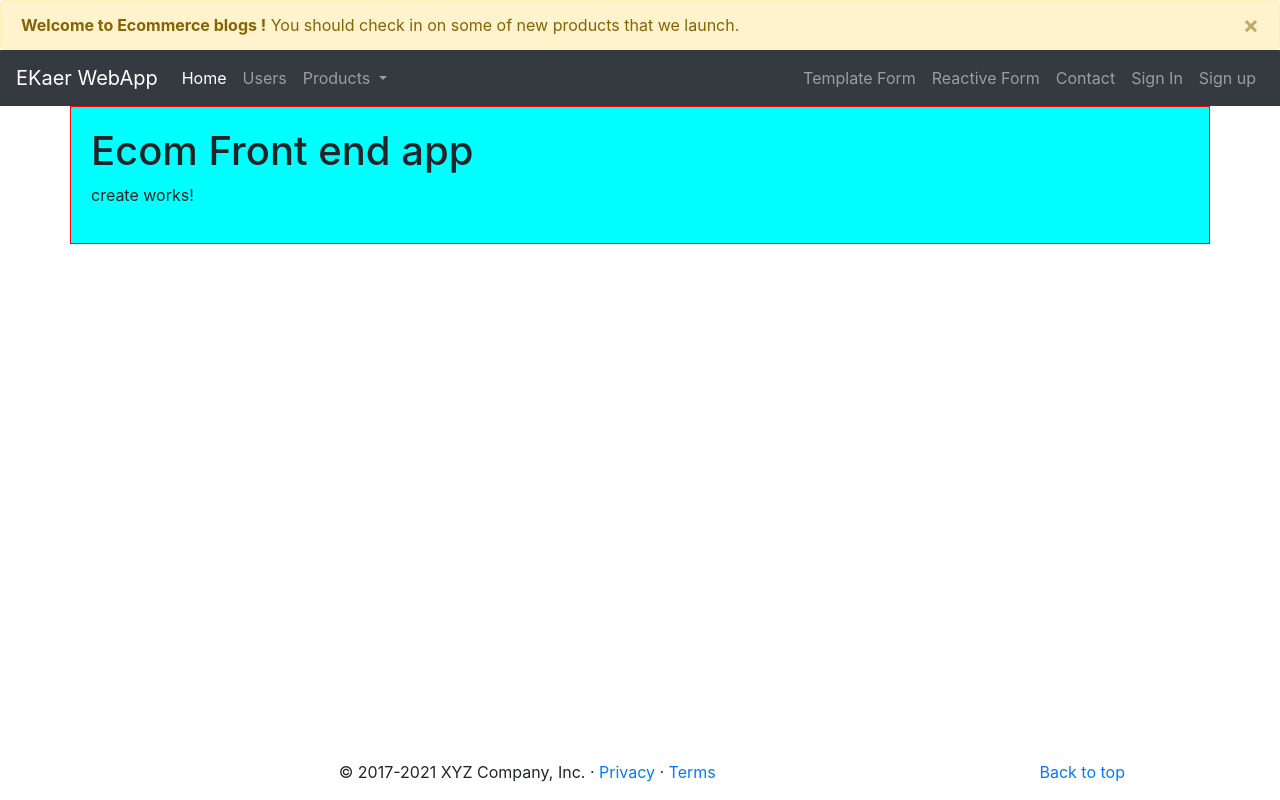
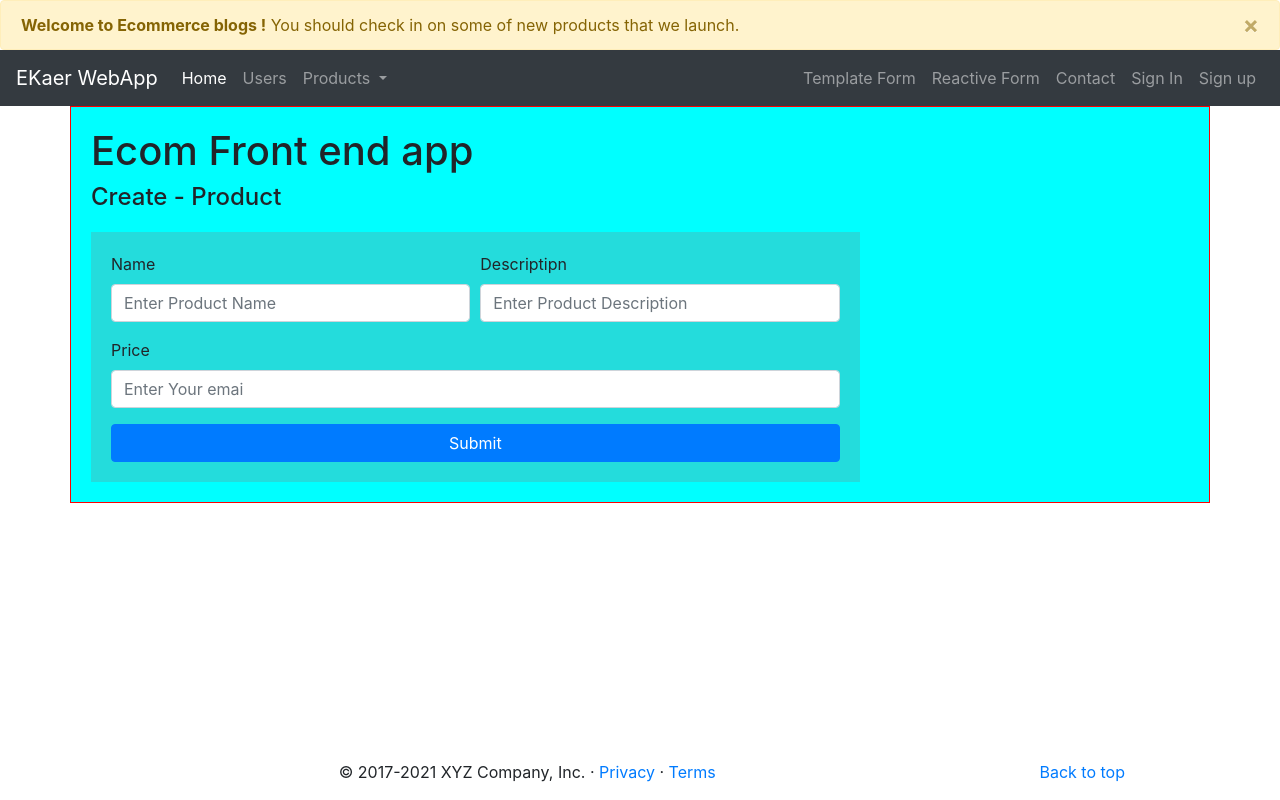
Before and after one commit to wahidKhan74/phase4-ecom-frontend-04-17-2021, an Angular app: page /products/create in a window 1280 px wide. Built offline with nearby package versions, Linux system fonts and the light colour scheme.

Commit message:
http-client api service

```diff
--- /dev/null
+++ b/src/app/api.service.ts
@@ -0,0 +1,33 @@
+import { Injectable } from '@angular/core';
+import { HttpClient } from '@angular/common/http';
+
+@Injectable({
+  providedIn: 'root'
+})
+export class ApiService {
+
+  private url :string = "http://localhost:9000/products";
+
+  constructor(private httpClient:HttpClient) { }
+
+  public getProducts(){
+    return this.httpClient.get(this.url);
+  }
+
+  public getOneProduct(id:string){
+    return this.httpClient.get(`${this.url}/${id}`);
+  }
+
+  public createProduct(product:any){
+    return this.httpClient.post(`${this.url}`,product);
+  }
+
+  public updateProduct(id:string,product:any){
+    return this.httpClient.put(`${this.url}/${id}`,product);
+  }
+
+  public deleteProduct(id:string){
+    return this.httpClient.delete(`${this.url}/${id}`);
+  }
+
+}
--- a/src/app/app-routing.module.ts
+++ b/src/app/app-routing.module.ts
@@ -21,7 +21,7 @@ const routes: Routes = [
     { path:'' , component:ProductsComponent },
     { path:'create' , component:CreateComponent },
     { path:'update' , component:UpdateComponent },
-    { path:'details' , component:DetailsComponent }
+    { path:'details/:id' , component:DetailsComponent }
   ]},
   { path: 'users', component:UsersComponent},
   { path: 'template-form', component:TemplateFormComponent},
--- a/src/app/app.module.ts
+++ b/src/app/app.module.ts
@@ -18,6 +18,7 @@ import { NotfoundComponent } from './notfound/notfound.component';
 import {FormsModule, ReactiveFormsModule} from '@angular/forms';
 import { TemplateFormComponent } from './template-form/template-form.component';
 import { ReactiveFormComponent } from './reactive-form/reactive-form.component';
+import { HttpClientModule } from '@angular/common/http';
 
 @NgModule({
   declarations: [
@@ -40,7 +41,8 @@ import { ReactiveFormComponent } from './reactive-form/reactive-form.component';
     BrowserModule,
     AppRoutingModule,
     FormsModule,
-    ReactiveFormsModule
+    ReactiveFormsModule,
+    HttpClientModule
   ],
   providers: [],
   bootstrap: [AppComponent]
--- a/src/app/products/create/create.component.css
+++ b/src/app/products/create/create.component.css
@@ -0,0 +1,11 @@
+.well {
+    background-color: #80808047;
+    align-self: center;
+    padding: 20px;
+    margin-top: 20px;
+    width: 70%;
+}
+.has-error {
+    color:  red;
+    font-weight: 500;
+}
--- a/src/app/products/create/create.component.html
+++ b/src/app/products/create/create.component.html
@@ -1 +1,41 @@
-<p>create works!</p>
+<h4>Create - Product</h4>
+<div class="well well-lg">
+    <form [formGroup]="productForm" class="form-horizontal" (ngSubmit)="submitForm(productForm)" novalidate>
+        <div class="form-row">
+            <div class="form-group col-md">
+                <label for="name"> Name </label>
+                <input type="text" class="form-control" formControlName="name" name="name"
+                 id="name" placeholder="Enter Product Name" >
+                <small *ngIf="hasError('name')" [ngClass]="{'has-error' : hasError('name') }" >
+                    <span *ngIf="name.errors.required"> Name is a required field .</span>
+                    <span *ngIf="name.errors.minlength"> Name is  min 2 char long .</span>
+                    <span *ngIf="name.errors.maxlength"> Name is  max 16 char long .</span>
+                </small>
+            </div>
+            <div class="form-group col-md">
+                <label for="description"> Descriptipn </label>
+                <input type="text"  class="form-control" formControlName="description" name="description"
+                id="description" placeholder="Enter Product Description" >
+                <small *ngIf="hasError('description')" [ngClass]="{'has-error' : hasError('description') }" >
+                    <span *ngIf="description.errors.required"> Description is a required field .</span>
+                    <span *ngIf="description.errors.minlength"> Description is  min 2 char long .</span>
+                    <span *ngIf="description.errors.maxlength"> Description is  max 16 char long .</span>
+                </small>
+            </div>
+        </div>
+        <div class="form-row">
+
+            <div class="form-group col-md">
+                <label for="price">Price</label>
+                <input type="text" class="form-control" formControlName="price" name="price" id="price"
+                    placeholder="Enter Your emai" >
+                <small *ngIf="hasError('price')" [ngClass]="{'has-error' : hasError('price') }" >
+                    <span *ngIf="price.errors.required"> price is a required field .</span>
+                    <span *ngIf="price.errors.price"> Please, enter a valid price address here.</span>
+                </small>
+              </div>
+        </div>
+        <button type="submit" class="btn btn-primary btn-block" >Submit</button>
+      </form>
+
+</div>
--- a/src/app/products/create/create.component.ts
+++ b/src/app/products/create/create.component.ts
@@ -1,4 +1,7 @@
 import { Component, OnInit } from '@angular/core';
+import { FormGroup, FormBuilder, Validators, FormControl } from '@angular/forms';
+import { ApiService } from 'src/app/api.service';
+import { Router } from '@angular/router';
 
 @Component({
   selector: 'app-create',
@@ -7,9 +10,55 @@ import { Component, OnInit } from '@angular/core';
 })
 export class CreateComponent implements OnInit {
 
-  constructor() { }
+  public productForm :FormGroup;
+  submitted: boolean;
+
+  // DI -> by adding properties in constrctor.
+  constructor(private formBuilder:FormBuilder, private apiService:ApiService,private router :Router) { }
 
   ngOnInit(): void {
+
+    this.productForm = this.formBuilder.group({
+      name : ['',[Validators.required, Validators.minLength(2), Validators.maxLength(16)]],
+      description :['',[Validators.required, Validators.minLength(2), Validators.maxLength(16)]],
+      price :['',Validators.required]
+    });
+
   }
 
+  public hasError(field:any){
+    return (this.productForm.get(field).invalid && this.productForm.get(field).touched
+    && this.productForm.get(field).errors);
+  }
+
+  public submitForm(form:any){
+    // console.log(form);
+    if(form.valid) {
+      this.submitted  = true;
+      // if product is valid
+      this.apiService.createProduct(this.productForm.value).subscribe(res=>{
+        this.router.navigateByUrl('/products');
+      });
+
+    } else{
+      this.validateForm(form);
+    }
+    // console.log(this.productForm.value);
+  }
+
+  validateForm(form:any){
+    Object.keys(form.controls).forEach(field=>{
+      const control = form.get(field);
+      if( control instanceof FormControl){
+        control.markAsTouched({ onlySelf : true })
+      } else{
+        this.validateForm(control);
+      }
+    })
+  }
+
+  get name() { return this.productForm.get('name')}
+  get description() { return this.productForm.get('description')}
+  get price() { return this.productForm.get('price')}
+
 }
--- a/src/app/products/details/details.component.html
+++ b/src/app/products/details/details.component.html
@@ -1 +1,10 @@
-<p>details works!</p>
+
+<div class="card" style="width: 18rem;">
+    <!-- <img src="..." class="card-img-top" alt="..."> -->
+    <div class="card-body">
+      <h5 class="card-title">{{product.name}}</h5>
+      <p class="card-text">{{product.description}}</p>
+      <p class="card-text">{{product.price}}</p>
+      <a href="#" class="btn btn-primary">Go somewhere</a>
+    </div>
+  </div>
--- a/src/app/products/details/details.component.ts
+++ b/src/app/products/details/details.component.ts
@@ -1,4 +1,6 @@
 import { Component, OnInit } from '@angular/core';
+import { ActivatedRoute } from '@angular/router';
+import { ApiService } from 'src/app/api.service';
 
 @Component({
   selector: 'app-details',
@@ -7,9 +9,20 @@ import { Component, OnInit } from '@angular/core';
 })
 export class DetailsComponent implements OnInit {
 
-  constructor() { }
+  constructor(private route: ActivatedRoute, private apiService:ApiService) { }
+  public id: string ;
+  product:any;
 
   ngOnInit(): void {
+    this.route.params.subscribe(params=>{
+      // console.log(params);
+      this.id= params.id;
+      this.apiService.getOneProduct(this.id).subscribe(data=>{
+        // console.log(data);
+        this.product = data;
+      })
+    });
+
   }
 
 }
--- a/src/app/products/products.component.css
+++ b/src/app/products/products.component.css
@@ -0,0 +1,4 @@
+.link{
+    color: indigo;
+    cursor: pointer;
+}
--- a/src/app/products/products.component.html
+++ b/src/app/products/products.component.html
@@ -1 +1,25 @@
-<p>products works!</p>
+<h4>Products list </h4>
+<button style="float:right"  (click)="create()">create</button>
+<table class="table">
+  <thead class="thead-dark">
+    <tr>
+      <th scope="col">#Id</th>
+      <th scope="col">Name</th>
+      <th scope="col">Description</th>
+      <th scope="col">Price</th>
+      <th scope="col">Action</th>
+    </tr>
+  </thead>
+  <tbody>
+    <tr *ngFor="let p of products">
+      <th scope="row">{{p.id}}</th>
+      <td><a class="link" (click)="view(p.id)">{{p.name}}</a></td>
+      <td>{{p.description}}</td>
+      <td>{{p.price}}</td>
+      <td>
+          <button (click)="delete(p.id)">delete</button>
+          <button (click)="edit()">edit</button>
+      </td>
+    </tr>
+  </tbody>
+</table>
--- a/src/app/products/products.component.ts
+++ b/src/app/products/products.component.ts
@@ -1,4 +1,6 @@
 import { Component, OnInit } from '@angular/core';
+import { Router } from '@angular/router';
+import { ApiService } from '../api.service';
 
 @Component({
   selector: 'app-products',
@@ -7,9 +9,37 @@ import { Component, OnInit } from '@angular/core';
 })
 export class ProductsComponent implements OnInit {
 
-  constructor() { }
+
+  public  products :any;
+  constructor(private apiService: ApiService, private router :Router) { }
 
   ngOnInit(): void {
+    // load get all products
+    this.getAllProducts();
   }
 
+  public getAllProducts(){
+    this.apiService.getProducts().subscribe( data => {
+      // console.log(data);
+      this.products = data;
+    });
+  }
+
+  create(){
+    this.router.navigateByUrl('/products/create');
+  }
+
+  view(id){
+    this.router.navigateByUrl('/products/details/'+id);
+  }
+
+  delete(id){
+    this.apiService.deleteProduct(id).subscribe(res =>{
+        this.getAllProducts();
+    })
+  }
+
+  edit(){
+
+  }
 }
```
Also changed, not shown: 1 other file (tests, documents, lock files or other folders).
